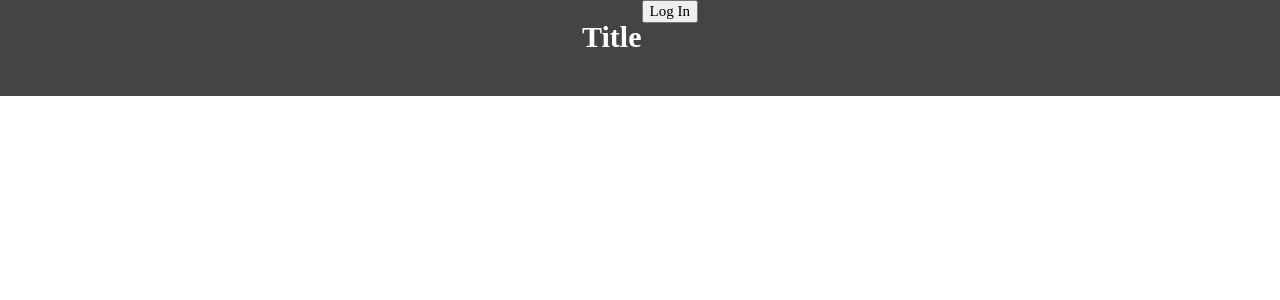
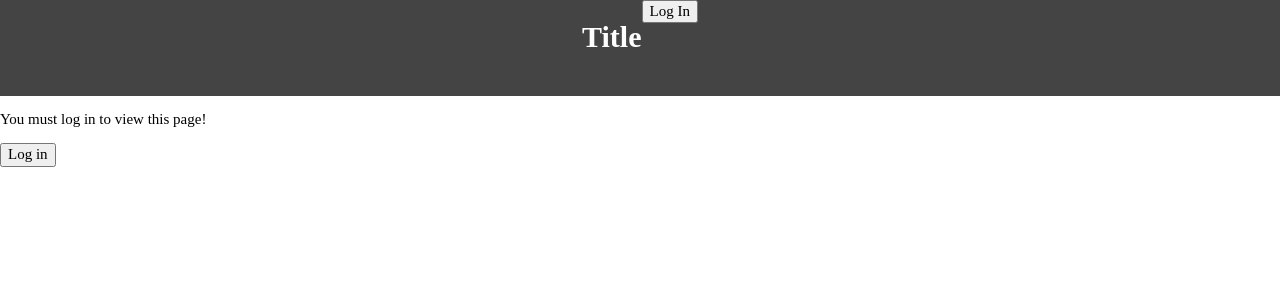
Before and after one commit to dmyronuk/final, a React app in the folder client/: page /login in a window 1280 px wide. Shown: the top 300 px of the page. Built offline with nearby package versions, Linux system fonts and the light colour scheme; what auth0-js, react-google-maps would draw is missing.

Commit message:
added login

```diff
--- a/client/src/App.js
+++ b/client/src/App.js
@@ -1,7 +1,9 @@
 import React, { Component } from "react";
-import { Route, BrowserRouter } from "react-router-dom";
-import { requireAuth } from './utils/AuthService';
+import { Route, BrowserRouter, Redirect } from "react-router-dom";
+import { isLoggedIn, login } from './utils/AuthService';
 import Header from "./Header";
+import Login from "./Login";
+import PrivateRoute from "./PrivateRoute";
 import Home from "./Home";
 import Callback from './Callback';
 import RentalsMap from "./rentals/RentalsMap";
@@ -25,7 +27,15 @@ class App extends Component {
           <Route exact path="/" component= { Home } />
           <Route exact path="/rentals/map" component={ RentalsMap }/>
           <Route exact path="/rentals/grid" component={ RentalsGrid }/>
-          <Route exact path="/rentals/new" component={ NewRental }  onEnter = {requireAuth}/>
+          <Route exact path="/login" component={Login}/>
+          <PrivateRoute exact path="/rentals/new" component={NewRental}/>
+          {/* <Route exact path="/rentals/new" render={() => (
+  (isLoggedIn()) ? (
+    <NewRental />
+  ) : (
+    <Login/>
+  )
+)}/> */}
           <Route path="/rentals/:id(\d+)" component={ SingleRental } />
 
 
--- a/client/src/Callback.js
+++ b/client/src/Callback.js
@@ -1,12 +1,19 @@
 import { Component } from 'react';
 import { setIdToken, setAccessToken } from './utils/AuthService';
+class Callback extends Component {
 
-class Callback extends Component {
+  constructor() {
+    super();
+
+    this.state = {
+      from: "/"
+    }
+  }
 
   componentDidMount() {
     setAccessToken();
     setIdToken();
-    window.location.href = "/";
+    window.location.href = this.state.from;
   }
 
   render() {
--- a/client/src/Header.js
+++ b/client/src/Header.js
@@ -8,6 +8,13 @@ function Header(){
       <Link to={"/"}>
         <h1 className="App-title">Title</h1>
       </Link>
+      { (isLoggedIn()) ? (
+      <Link to={"/rentals/new"}>
+                <button >New listing</button>
+              </Link>
+               ) : (<div></div>)
+
+      }
         <div>
            {
              (isLoggedIn()) ? (
@@ -21,6 +28,8 @@ function Header(){
             )
            }
         </div>
+
+
     </header>
   )
 }
--- /dev/null
+++ b/client/src/Login.js
@@ -0,0 +1,26 @@
+import React from "react";
+import { login } from './utils/AuthService';
+
+class Login extends React.Component {
+
+  constructor() {
+    super();
+  }
+
+  login = () => {
+    login()
+  }
+
+  render() {
+
+    return (
+      <div>
+        <p>You must log in to view this page!</p>
+        <button onClick={this.login}>Log in</button>
+      </div>
+    )
+  }
+}
+
+
+export default Login
--- /dev/null
+++ b/client/src/PrivateRoute.js
@@ -0,0 +1,17 @@
+import React, { Component } from "react";
+import { Redirect, Route } from 'react-router-dom';
+import { isLoggedIn } from './utils/AuthService';
+
+
+
+const PrivateRoute = ({component: Component, ...rest}) => {
+  return (
+    <Route
+      {...rest}
+      render={(props) => (isLoggedIn())
+        ? (<Component {...props} />)
+        : (<Redirect to={{pathname: '/login', state: {from: props.location}}} />)} />
+  )
+}
+
+export default PrivateRoute
--- a/client/src/utils/AuthService.js
+++ b/client/src/utils/AuthService.js
@@ -16,7 +16,7 @@ var auth = new auth0.WebAuth({
   domain: CLIENT_DOMAIN
 });
 
-export function login() {
+export function login(path) {
   auth.authorize({
     responseType: 'token id_token',
     redirectUri: REDIRECT,
```
